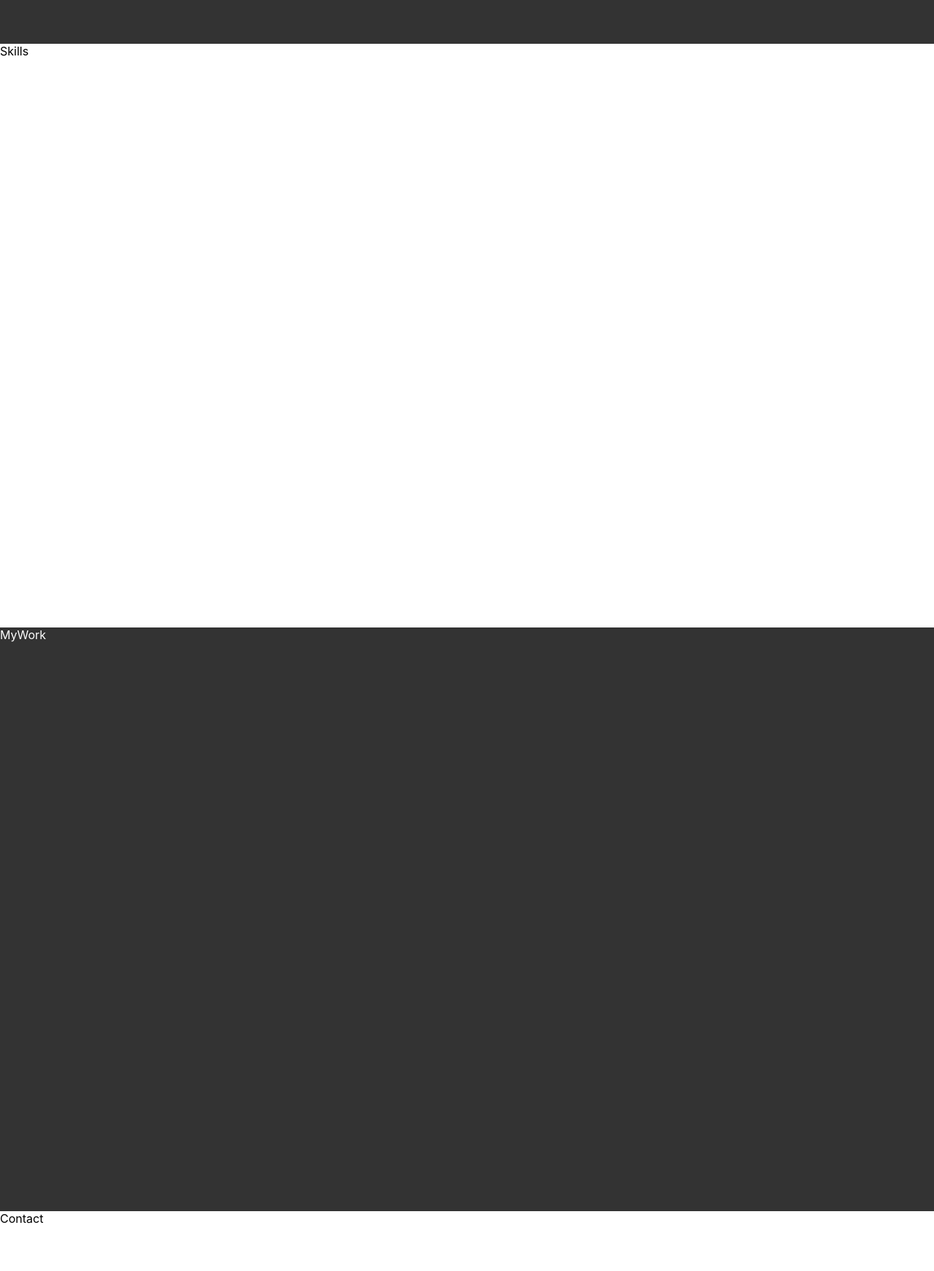
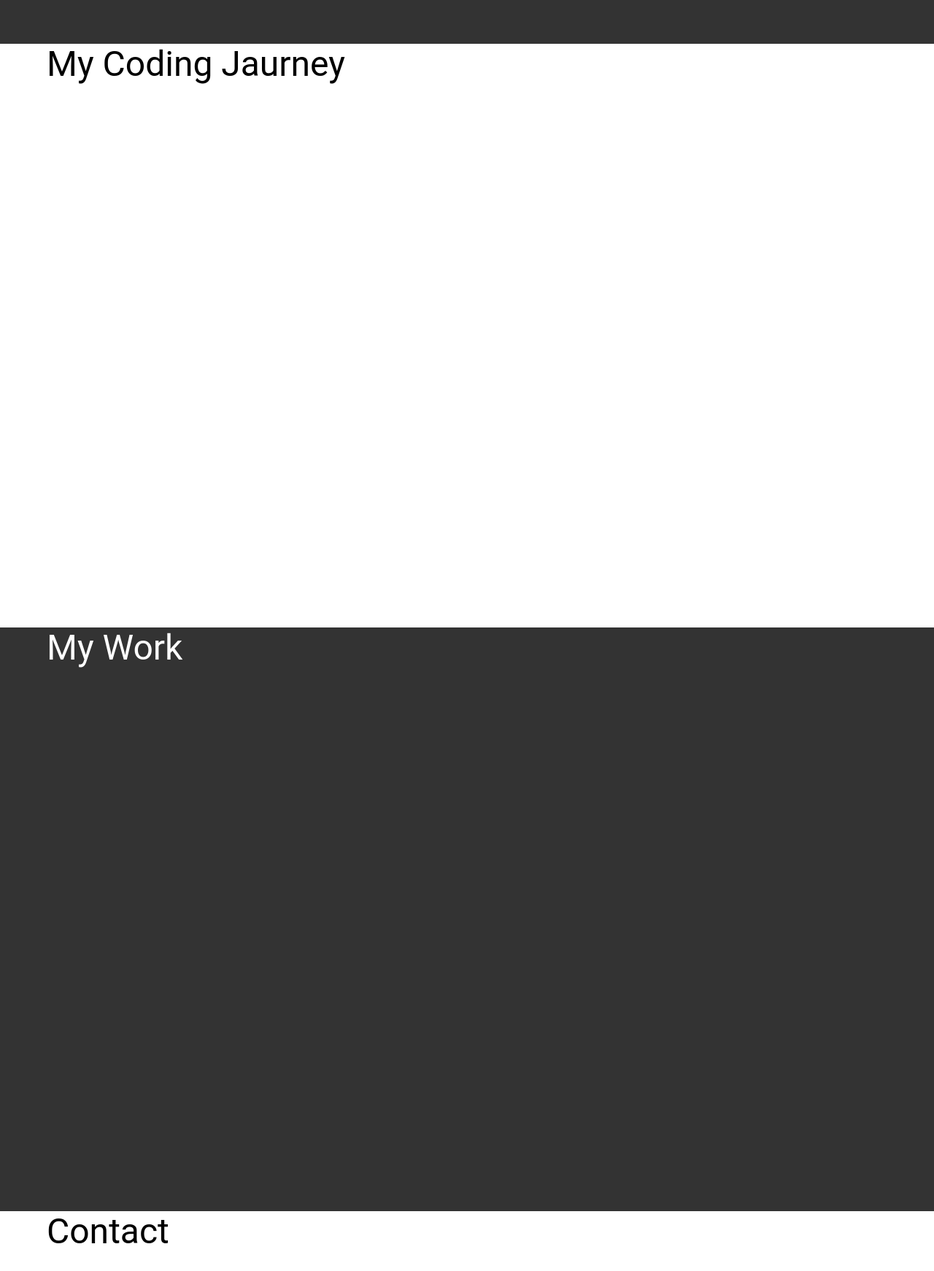
Before and after one commit to luciaenriquezbos/portfolio, a React (Create React App) app: page / in a window 1280 px wide. Shown: the part 804-2546 px from the top of the page at 73% size. Built offline with nearby package versions, Linux system fonts and the light colour scheme.

Commit message:
menu link

```diff
--- a/src/components/About.js
+++ b/src/components/About.js
@@ -1,11 +1,12 @@
-import React from "react";
-import { makeStyles } from "@material-ui/core";
+import { makeStyles, Typography } from "@material-ui/core";
 
 const About = ({ title, dark, id }) => {
   const classes = useStyles();
   return (
     <div className={`${classes.section} ${dark && classes.sectiondark}`}>
-      About
+      <div className={classes.sectioncontent} id={id}>
+        <Typography variant="h3">{title}</Typography>
+      </div>
     </div>
   );
 };
@@ -18,6 +19,10 @@ const useStyles = makeStyles((theme) => ({
     background: "#333",
     color: "#fff",
   },
+  sectioncontent: {
+    maxWidth: "90vw",
+    margin: "0 auto",
+  },
 }));
 
 export default About;
--- a/src/components/App.js
+++ b/src/components/App.js
@@ -13,7 +13,7 @@ const App = () => {
       <About title="About Me" id="about" dark={true} />
       <Skills title="My Coding Jaurney" id="skills" dark={false} />
       <MyWork title="My Work" id="work" dark={true} />
-      <Contact title="Contact" id="contac" dark={false} />
+      <Contact title="Contact" id="contact" dark={false} />
     </div>
   );
 };
--- a/src/components/Contact.js
+++ b/src/components/Contact.js
@@ -1,11 +1,12 @@
-import React from "react";
-import { makeStyles } from "@material-ui/core";
+import { makeStyles, Typography } from "@material-ui/core";
 
 const Contact = ({ title, dark, id }) => {
   const classes = useStyles();
   return (
     <div className={`${classes.section} ${dark && classes.sectiondark}`}>
-      Contact
+      <div className={classes.sectioncontent} id={id}>
+        <Typography variant="h3">{title}</Typography>
+      </div>
     </div>
   );
 };
@@ -18,6 +19,10 @@ const useStyles = makeStyles((theme) => ({
     background: "#333",
     color: "#fff",
   },
+  sectioncontent: {
+    maxWidth: "90vw",
+    margin: "0 auto",
+  },
 }));
 
 export default Contact;
--- a/src/components/MyWork.js
+++ b/src/components/MyWork.js
@@ -1,11 +1,12 @@
-import { makeStyles } from "@material-ui/core";
-import React from "react";
+import { makeStyles, Typography } from "@material-ui/core";
 
 const MyWork = ({ title, dark, id }) => {
   const classes = useStyles();
   return (
     <div className={`${classes.section} ${dark && classes.sectiondark}`}>
-      MyWork
+      <div className={classes.sectioncontent} id={id}>
+        <Typography variant="h3">{title}</Typography>
+      </div>
     </div>
   );
 };
@@ -18,6 +19,10 @@ const useStyles = makeStyles((theme) => ({
     background: "#333",
     color: "#fff",
   },
+  sectioncontent: {
+    maxWidth: "90vw",
+    margin: "0 auto",
+  },
 }));
 
 export default MyWork;
--- a/src/components/Navbar.js
+++ b/src/components/Navbar.js
@@ -44,7 +44,8 @@ const Navbar = () => {
               spy={true}
               smooth={true}
               duration={500}
-              offset={-70}>
+              offset={-70}
+              activeClass="active">
               {text}
             </Link>
           ))}
--- a/src/components/Skills.js
+++ b/src/components/Skills.js
@@ -1,11 +1,12 @@
-import { makeStyles } from "@material-ui/core";
-import React from "react";
+import { makeStyles, Typography } from "@material-ui/core";
 
 const Skills = ({ title, dark, id }) => {
   const classes = useStyles();
   return (
     <div className={`${classes.section} ${dark && classes.sectiondark}`}>
-      Skills
+      <div className={classes.sectioncontent} id={id}>
+        <Typography variant="h3">{title}</Typography>
+      </div>
     </div>
   );
 };
@@ -18,6 +19,10 @@ const useStyles = makeStyles((theme) => ({
     background: "#333",
     color: "#fff",
   },
+  sectioncontent: {
+    maxWidth: "90vw",
+    margin: "0 auto",
+  },
 }));
 
 export default Skills;
```
